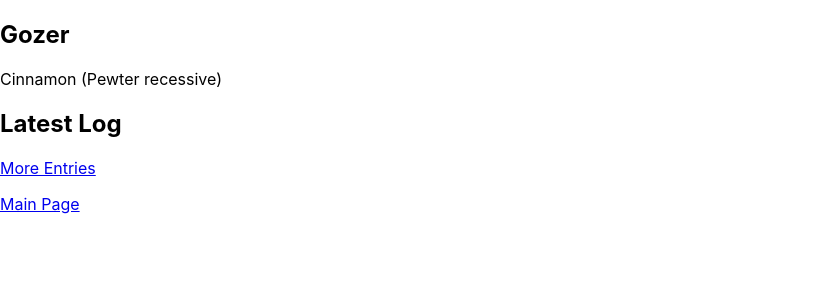
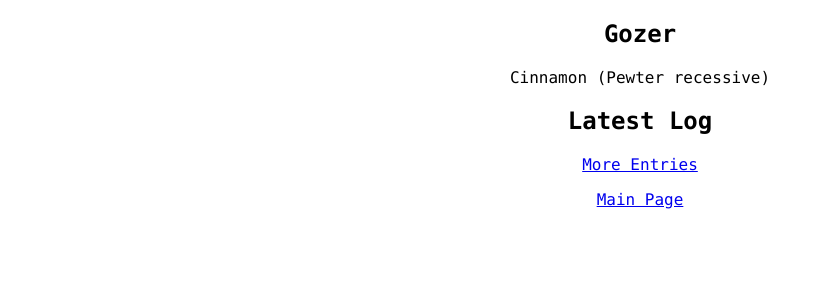
Before and after one commit to rarwrly/herp-habits, a React (Create React App) app: page /reptiles/1 in a window 1280 px wide. Shown: the top 300 px of the page, without its empty margins (0-829 px from the left). Built offline with nearby package versions, Linux system fonts and the light colour scheme; no server answers; data requests are answered from the project's data file.

Commit message:
basic UI updates for readability

```diff
--- a/db.json
+++ b/db.json
@@ -3,6 +3,7 @@
     {
       "id": 1,
       "name": "Gozer",
+        "emoji":"snake",
       "hatchDate": "AUG-2014",
       "adoptionDate": "2014-10-05",
       "morph": "Cinnamon (Pewter recessive)",
--- a/package.json
+++ b/package.json
@@ -7,6 +7,7 @@
     "@testing-library/jest-dom": "^5.11.5",
     "@testing-library/react": "^11.1.1",
     "@testing-library/user-event": "^12.2.0",
+    "emoji-dictionary": "^1.0.11",
     "react": "^17.0.1",
     "react-dom": "^17.0.1",
     "react-hook-form": "^6.12.1",
--- a/src/App.css
+++ b/src/App.css
@@ -1,7 +1,17 @@
 .App {
   text-align: center;
+    font-family: "consolas";
 }
 
+.reptile{
+  text-align: center;
+        font-family: "consolas";
+}
+
+.entries{
+  text-align: center;
+        font-family: "consolas";
+}
 .App-logo {
   height: 40vmin;
   pointer-events: none;
--- a/src/App.js
+++ b/src/App.js
@@ -19,7 +19,7 @@ function App() {
   }, []);
 
   return (
-    <div className="app">
+    <div className="App">
       {reptiles.map((reptile) => (
         <Link to={`/reptiles/${reptile.id}`}>
         <p>{reptile.name}</p>
```
Also changed, not shown: 1 other file (tests, documents, lock files or other folders).
